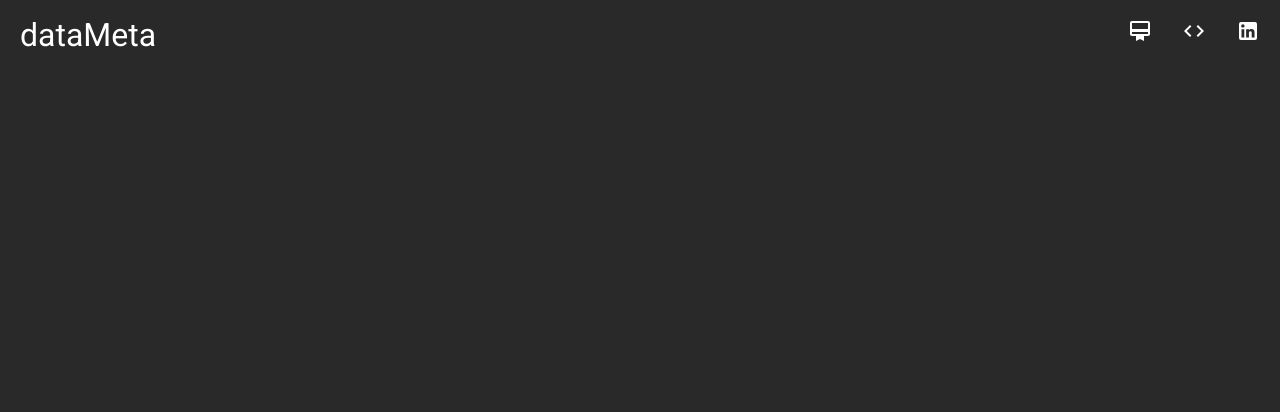
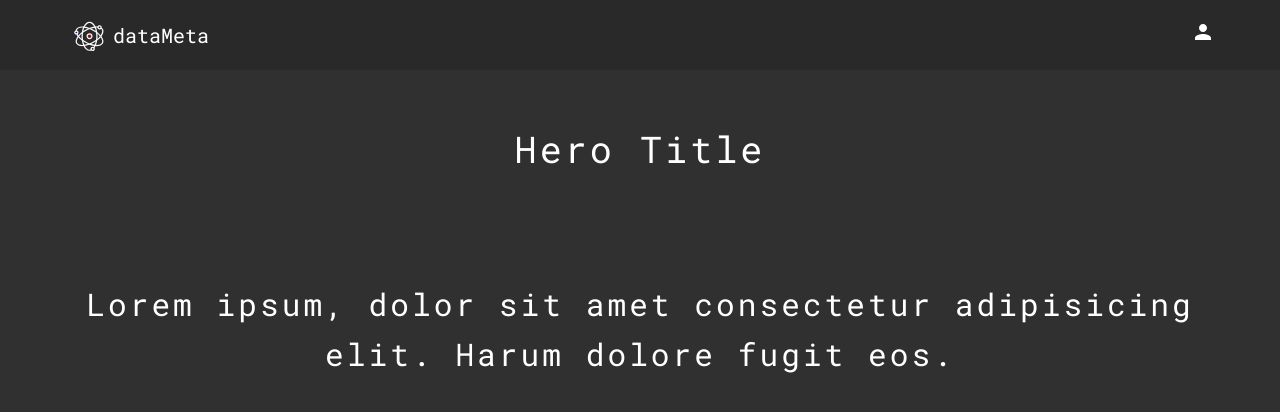
Before and after one commit to EOjeah/webpack-demo-1212, a React app: page / in a window 1280 px wide. Shown: the top 412 px of the page. Built offline with nearby package versions, Linux system fonts and the light colour scheme.

Commit message:
feat: :sparkles: Add Home Page with Icon and Sample text

```diff
--- a/src/components/Content/Content.jsx
+++ b/src/components/Content/Content.jsx
@@ -1,13 +1,13 @@
 import React from 'react';
 import { Route, Switch } from 'react-router-dom';
-import Certifications from './certifications/Certifications';
-import Code from './Code/Code';
+import Login from '../Login/Login';
+import Home from './Home/Home';
 
 const Content = () => (
   <>
     <Switch>
-      <Route exact path="/certs" component={Certifications} />
-      <Route exact path="/code" component={Code} />
+      <Route exact path="/" component={Home} />
+      <Route exact path="/login" component={Login} />
     </Switch>
   </>
 );
--- /dev/null
+++ b/src/components/Content/Home/Home.jsx
@@ -0,0 +1,19 @@
+import React from 'react';
+
+const Home = () => {
+
+  return (
+    <div className="hero">
+      <div className="container">
+        <div className="hero--text--title">
+          Hero Title
+        </div>
+        <div className="hero--text--body">
+          Lorem ipsum, dolor sit amet consectetur adipisicing elit. Harum dolore fugit eos.
+        </div>
+      </div>
+    </div>
+  )
+}
+
+export default Home;
--- a/src/components/Content/certifications/AwsDeveloper.jsx
+++ b/src/components/Content/certifications/AwsDeveloper.jsx
@@ -1,8 +1,10 @@
 import React from 'react';
 
 const AwsDeveloper = () => (
-  <div className="container">
-    <h3>AWS Certified Developer - Associate (DVA-CO1)</h3>
+  <div className="hero">
+    <div className="container flex">
+      <h3>AWS Certified Developer - Associate (DVA-CO1)</h3>
+    </div>
   </div>
 );
 
--- a/src/components/Content/certifications/Certifications.jsx
+++ b/src/components/Content/certifications/Certifications.jsx
@@ -3,7 +3,7 @@ import AwsDeveloper from './AwsDeveloper';
 import Elasticsearch2 from './Elasticsearch2';
 
 const Certifications = () => (
-  <div className="container">
+  <div>
     <AwsDeveloper />
     <Elasticsearch2 />
   </div>
--- a/src/components/Header/Header.jsx
+++ b/src/components/Header/Header.jsx
@@ -2,18 +2,21 @@ import React from 'react';
 import { Link } from 'react-router-dom';
 import CodeIcon from '@material-ui/icons/Code';
 import CardMembershipIcon from '@material-ui/icons/CardMembership';
-import LinkedInIcon from '@material-ui/icons/LinkedIn';
+import PersonIcon from '@material-ui/icons/Person';
+import Icon from "../../logo.svg"
 
 const Header = () => (
   <div className="navbar">
     <div className="container flex">
       <Link to="/" className="logo">
+        <img src={Icon} alt="Home Icon"/>
         <h1>dataMeta</h1>
       </Link>
 
+      <div className="nav-items">
         <nav>
           <ul>
-          <li>
+            {/* <li>
               <Link className="twitter-icon" to="/certs">
                 <CardMembershipIcon />
               </Link>
@@ -22,16 +25,17 @@ const Header = () => (
               <Link className="github-icon" to="/code">
                 <CodeIcon />
               </Link>
-          </li>
+            </li> */}
             <li>
-            <Link className="linkedin-icon" to="/dashboard">
-              <LinkedInIcon />
+              <Link className="person-icon" to="/login">
+                <PersonIcon />
               </Link>
             </li>
           </ul>
         </nav>
       </div>
     </div>
+  </div>
 );
 
 export default Header;
--- /dev/null
+++ b/src/components/Login/Login.jsx
@@ -0,0 +1,12 @@
+import React from 'react';
+
+const Login = () => {
+
+  return (
+    <div className="hero">
+      <div className="container">Login Component</div>
+    </div>
+  )
+}
+
+export default Login;
--- a/src/index.html
+++ b/src/index.html
@@ -10,6 +10,12 @@
     <title>dataMeta</title>
   </head>
   <body>
-    <div id="app">Loading</div>
+    <div id="app">
+    <noscript>
+      <div class="no-js">
+        <h3>Please enable javascript to use website</h3>
+      </div>
+    </div>
+    </noscript>
   </body>
 </html>
--- a/src/style.scss
+++ b/src/style.scss
@@ -1,4 +1,4 @@
-@import url('https://fonts.googleapis.com/css2?family=Lato&family=Montserrat&family=Open+Sans&family=Roboto&family=Shadows+Into+Light&display=swap');
+@import url("https://fonts.googleapis.com/css2?family=Roboto+Mono&display=swap");
 $primary-color: #047aed;
 $secondary-color: #1c3fa8;
 $dark-color: #002240;
@@ -11,17 +11,40 @@ $dark-bg-color: rgb(41, 41, 41);
   box-sizing: border-box;
   padding: 0;
   margin: 0;
-  background: $dark-bg-color;
 }
 
 body {
-  font-family: 'Roboto', sans-serif;
+  font-family: "Roboto Mono", monospace;
   color: #fff;
   line-height: 1.6;
 }
 
 a {
   color: #fff;
+}
+.no-js {
+  background: $dark-bg-color;
+  height: 100vh;
+  width: 100%;
+  // margin: 10px;
+  margin: 0;
+  padding: 0;
+  box-sizing: inherit;
+  margin-left: auto;
+  margin-right: auto;
+  position: relative;
+  &::before {
+    content: "";
+    background-image: url("./logo.svg");
+    position: absolute;
+    top: 0;
+    left: 0;
+    right: 0;
+    bottom: 0;
+    background-repeat: no-repeat;
+    background-position: 50% 50%;
+    background-size: 50% auto;
+  }
 }
 
 h1,
@@ -43,12 +66,12 @@ ul {
   list-style-type: none;
 }
 
+.nav-items {
+  // position: relative;
+}
+
 .navbar {
-  // * {
-  //   background: rgb(41, 41, 41);
-  // }
-  // border-bottom: #050505 solid 2px;
-  // box-shadow: 0 0.1px 10px rgb(12, 12, 12);
+  background: $dark-bg-color;
   height: 70px;
   color: #fff;
   .flex {
@@ -63,13 +86,6 @@ ul {
     text-decoration: none;
     transition: color 0.3s ease-in-out;
     transform-origin: bottom;
-    // &:hover {
-    //   animation-name: bounce;
-    //   animation-timing-function: linear;
-    //   animation-duration: 2s;
-    //   animation-iteration-count: infinite;
-    //   animation: bounce 2s linear infinite;
-    // }
   }
 }
 
@@ -79,9 +95,9 @@ ul {
   }
 }
 
-.linkedin-icon {
+.person-icon {
   &:hover {
-    color: #0966c2;
+    color: #666666;
   }
 }
 
@@ -91,29 +107,76 @@ ul {
   }
 }
 
-@keyframes bounce {
-  0% {
-    transform: translateY(0);
-  }
-  50% {
-    transform: translateY(-3px);
-  }
-  100% {
-    transform: translateY(0);
+.hero {
+  background: #303030;
+  width: 100vw;
+  height: calc(100vh - 70px);
+  overflow: hidden;
+  // height: 450px;
+}
+
+$breakpoint-tablet: 768px;
+@media (max-width: $breakpoint-tablet) {
+  .logo {
+    h1 {
+      display: none;
+    }
+    &::before {
+      content: "";
+    }
   }
 }
+// $breakpoint-desktop: 1280px;
+// @media (min-width: $breakpoint-desktop) {
+//   .hero {
+//     background: $dark-bg-color;
+//     height: 100vh;
+//     width: 100%;
+//     // margin: 10px;
+//     margin: 0;
+//     padding: 0;
+//     box-sizing: inherit;
+//     padding-top: 95px;
+//     padding-bottom: 85px;
+//     margin-left: auto;
+//     margin-right: auto;
+//     position: relative;
+//     &::before {
+//       content: "";
+//       background-image: url("./drawing.svg");
+//       position: absolute;
+//       top: 0;
+//       left: 0;
+//       right: 0;
+//       bottom: 0;
+//       background-repeat: no-repeat;
+//       background-position: 50% 50%;
+//       background-size: 50% auto;
+//     }
+//   }
+// }
 
-@-webkit-keyframes bounce {
-  0% {
-    transform: translateY(0);
+.hero--text {
+  font-weight: 500;
+  letter-spacing: 3px;
+  font-size: calc(1vw + 1.5rem);
+  text-align: center;
+  padding: 50px 12px 50px 12px;
+  &--body {
+    @extend .hero--text;
+    font-size: calc(1vw + 1.15rem);
   }
-  50% {
-    transform: translateY(-3px);
-  }
-  100% {
-    transform: translateY(0);
+  &--title {
+    @extend .hero--text;
   }
 }
+// .hero-text {
+//   letter-spacing: 3px;
+//   font-size: 1.5rem;
+//   text-align: center;
+//   padding: 50px 12px 50px 12px;
+// }
+
 .flex {
   display: flex;
   align-items: center;
@@ -124,5 +187,21 @@ ul {
   max-width: 1280px;
   margin: 0 auto;
   overflow: hidden;
-  padding: 0 5px;
+  padding: 0 50px;
 }
+
+.logo {
+  font-size: 18px;
+  align-items: center;
+  display: flex;
+  img {
+    width: 48px;
+    transition: opacity 0.3s ease-in-out;
+    &:hover {
+      opacity: 0.3;
+    }
+  }
+  h1 {
+    font-size: 20px;
+  }
+}
--- a/webpack.common.js
+++ b/webpack.common.js
@@ -18,6 +18,7 @@ module.exports = {
   output: {
     filename: '[name].[contenthash].js',
     path: path.resolve(__dirname, 'dist'),
+    publicPath: '/'
   },
   module: {
     rules: [
```
Also changed, not shown: src/logo.svg (added). Lines whose indentation alone changed are shown as unchanged.
